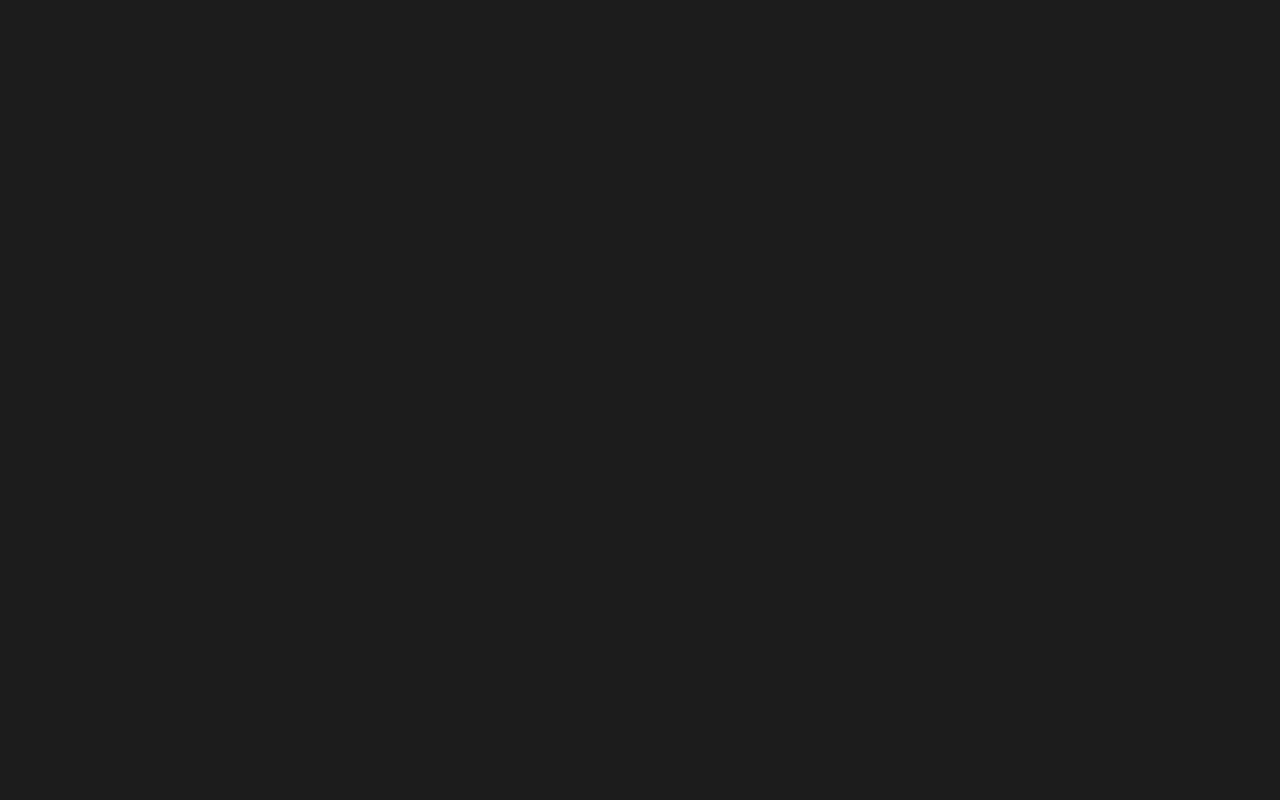
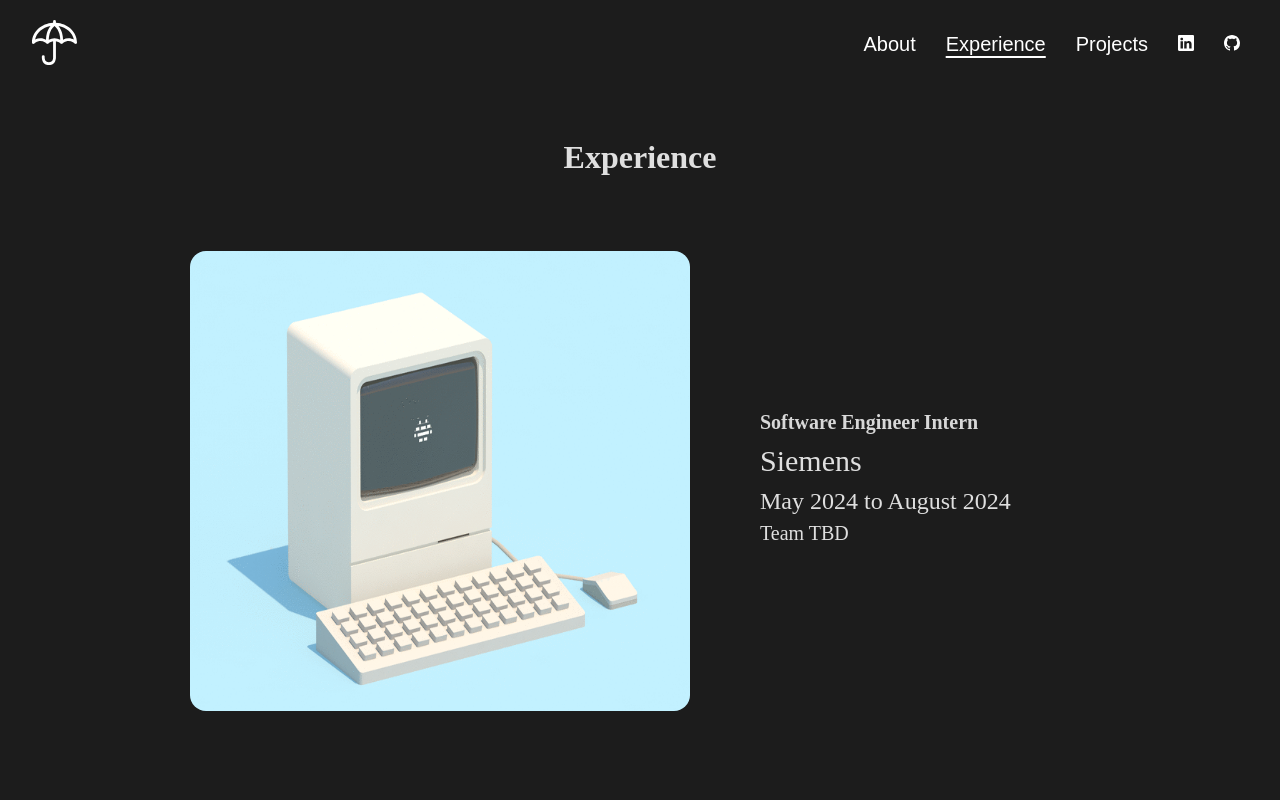
Before and after one commit to kylejosephswe/Personal-Website, a React (Create React App) app: page /experience in a window 1280 px wide. Before the commit this address had no page. Shown: the top 800 px of the page. Built offline with nearby package versions, Linux system fonts and the light colour scheme.

Commit message:
Added an about page and made it the home page.

```diff
--- a/src/App.css
+++ b/src/App.css
@@ -113,7 +113,6 @@
   justify-content: center;
   gap: 50px;
   height: 500px;
-  margin-bottom: 125px;
 }
 
 .intro-name {
@@ -141,6 +140,23 @@
   background-position: 50% 50%;
   background-size: cover;
 }
+
+.about-me-description-content {
+  display: flex;
+  flex-direction: column;
+  justify-content: flex-start;
+  margin-left: 18%;
+  margin-right: 18%;
+  margin-bottom: 75px;
+}
+
+.about-me-description-wording {
+  font-size: 1.225rem;
+  line-height: 1.75rem;
+  align-self: left;
+}
+
+
 
 /* WORK */
 
--- a/src/App.js
+++ b/src/App.js
@@ -10,6 +10,7 @@ import Work from "./components/Work";
 import Contact from "./components/Contact";
 import Projects from "./components/Projects";
 import ScrollToTop from "./components/ScrollToTop";
+import Description from "./components/Description";
 
 //Local Images.
 import oldComputer1Gif from "./images/oldComputer1Gif.gif";
@@ -32,11 +33,12 @@ function App() {
         <Routes>
           <Route
             exact
-            path="/"
+            path="/experience"
             element={
               <div>
                 <Navbar />
-                <Intro />
+                {/*<Intro />*/}
+                <h1 className="projects-header">Experience</h1>
                 <Work
                   image={oldComputer4Gif}
                   altImage="gif of old computer 4"
@@ -97,6 +99,39 @@ function App() {
                   skills="Salesforce, Notion, Html, CSS"
                   redirect="https://www.pdx.edu/academic-innovation/"
                 />
+                <Suspense
+                  fallback={<h1 className="fallback-text">Loading...</h1>}
+                >
+                  <Footer />
+                </Suspense>
+              </div>
+            }
+          >
+            {" "}
+          </Route>
+          <Route
+            path="/projects"
+            element={
+              <div>
+                <Navbar />
+                <Projects />
+                <Suspense
+                  fallback={<h1 className="fallback-text">Loading...</h1>}
+                >
+                  <Footer />
+                </Suspense>
+              </div>
+            }
+          >
+            {" "}
+          </Route>
+          <Route
+            path="/"
+            element={
+              <div>
+                <Navbar />
+                <Intro />
+                <Description />
                 <Work
                   image={objectSpinningGif}
                   altImage="Gif of object spinning"
@@ -115,24 +150,7 @@ function App() {
                 </Suspense>
               </div>
             }
-          >
-            {" "}
-          </Route>
-          <Route
-            path="/projects"
-            element={
-              <div>
-                <Projects />
-                <Suspense
-                  fallback={<h1 className="fallback-text">Loading...</h1>}
-                >
-                  <Footer />
-                </Suspense>
-              </div>
-            }
-          >
-            {" "}
-          </Route>
+          ></Route>
         </Routes>
       </div>
     </Router>
--- /dev/null
+++ b/src/components/Description.js
@@ -0,0 +1,17 @@
+function Description() {
+  return (
+    <div className="about-me-description-content">
+      <p className="about-me-description-wording">
+        🌴 Raised on the tiny island Trinidad 🇹🇹 and working towards making a
+        meaningful impact in the world.
+      </p>
+      <p className="about-me-description-wording">
+        ⭐️ Reach out if you are a university recruiter or have an opening in
+        your team, I'm looking for a Fall 2024 software engineering internship
+        or entry level role.
+      </p>
+    </div>
+  );
+}
+
+export default Description;
--- a/src/components/Footer.js
+++ b/src/components/Footer.js
@@ -7,11 +7,20 @@ function Footer() {
     <div className="footer-flex-internal">
       {pathname === "/" ? (
         <a className="a-link" href="https://kylejosephswe.com">
-          <h4 className="footer-text">Work</h4>
+          <h4 className="footer-text">About</h4>
         </a>
       ) : (
         <Link to="/" style={{ textDecoration: "none" }}>
-          <h4 className="footer-text">Work</h4>
+          <h4 className="footer-text">About</h4>
+        </Link>
+      )}
+      {pathname === "/experience" ? (
+        <a className="a-link" href="https://kylejosephswe.com">
+          <h4 className="footer-text">Experience</h4>
+        </a>
+      ) : (
+        <Link to="/experience" style={{ textDecoration: "none" }}>
+          <h4 className="footer-text">Experience</h4>
         </Link>
       )}
       {pathname === "/projects" ? (
--- a/src/components/Navbar.js
+++ b/src/components/Navbar.js
@@ -34,10 +34,25 @@ function Navbar() {
               }}
               className="nav-text"
             >
-              Work
+              About
             </h4>
           ) : (
-            <h4 className="nav-text">Work</h4>
+            <h4 className="nav-text">About</h4>
+          )}
+        </Link>
+        <Link to="/experience" style={{ textDecoration: "none" }}>
+          {pathName === "/experience" ? (
+            <h4
+              style={{
+                textDecoration: "underline",
+                textUnderlineOffset: "5px",
+              }}
+              className="nav-text"
+            >
+              Experience
+            </h4>
+          ) : (
+            <h4 className="nav-text">Experience</h4>
           )}
         </Link>
         <Link to="/projects" style={{ textDecoration: "none" }}>
@@ -57,13 +72,15 @@ function Navbar() {
         </Link>
         {/*I hid the resume below here. If I want to add it back just remove the display 'none's I wrote below. */}
         <a
-        style={{display: 'none'}}
+          style={{ display: "none" }}
           className="a-link"
           href="https://drive.google.com/file/d/1vYNOzfJ4PcqiYIzdsFcljqFxSdUTtbfd/view?usp=sharing"
           target="_blank"
           rel="noreferrer"
         >
-          <h4 style={{display: 'none'}} className="nav-text">Resume</h4>
+          <h4 style={{ display: "none" }} className="nav-text">
+            Resume
+          </h4>
         </a>
         <a
           href="https://www.linkedin.com/in/kylejosephswe/"
--- a/src/components/Projects.js
+++ b/src/components/Projects.js
@@ -14,7 +14,6 @@ import googleImage6 from ".././images/googleImage.svg";
 function Projects() {
   return (
     <div>
-      <Navbar />
       <h1 className="projects-header">Projects</h1>
       {/*
       <Work
```
